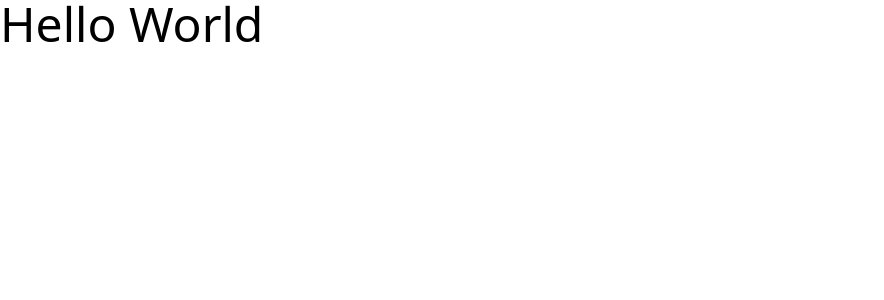
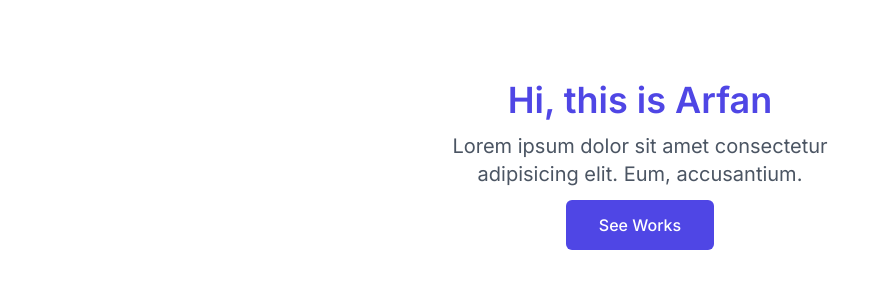
Before and after one commit to cleitonrs/react-tailwind-portfolio, a React (Vite) app: page / in a window 1280 px wide. Shown: the top 300 px of the page, without its empty margins (0-884 px from the left). Built offline with nearby package versions, Linux system fonts and the light colour scheme.

Commit message:
hero section

```diff
--- a/index.html
+++ b/index.html
@@ -4,7 +4,10 @@
     <meta charset="UTF-8" />
     <link rel="icon" type="image/svg+xml" href="/src/favicon.svg" />
     <meta name="viewport" content="width=device-width, initial-scale=1.0" />
-    <title>Vite App</title>
+    <title>Portfolio</title>
+    <link rel="preconnect" href="https://fonts.googleapis.com"  >
+    <link rel="preconnect" href="https://fonts.gstatic.com" crossorigin>
+    <link href="https://fonts.googleapis.com/css2?family=Inter:wght@300;400;500;600&display=swap" rel="stylesheet">
   </head>
   <body>
     <div id="root"></div>
--- a/src/App.jsx
+++ b/src/App.jsx
@@ -1,10 +1,11 @@
 import React from "react"
+import HeroSection from "./components/HeroSection"
 
 function App() {
 
   return (
-    <div className="App">
-      <h1 className="text-5xl ">Hello World</h1>
+    <div className='font-inter'>
+      <HeroSection />
     </div>
   )
 }
--- /dev/null
+++ b/src/components/HeroSection.jsx
@@ -0,0 +1,15 @@
+import React from 'react'
+
+const HeroSection = () => {
+  return (
+    <div className='flex justify-center items-center flex-col py-20'>
+      <div className='text-center'>
+        <h1 className='text-2xl md:text-4xl mb-1 md:mb-3 text-indigo-600 font-semibold'>Hi, this is Arfan</h1>
+        <p className='text-md md:text-xl max-w-md mb-3 text-gray-600'>Lorem ipsum dolor sit amet consectetur adipisicing elit. Eum, accusantium.</p>
+        <a href="#" className='inline-block px-8 py-3 border border-transparent text-base font-medium rounded-md text-white bg-indigo-600 hover:bg-indigo-700 md:text-md'>See Works</a>
+      </div>
+    </div>
+  )
+}
+
+export default HeroSection
--- a/tailwind.config.js
+++ b/tailwind.config.js
@@ -3,7 +3,11 @@ module.exports = {
   content: ["./src/**/*.{jsx,js}"],
   darkMode: "class",
   theme: {
-    extend: {},
+    extend: {
+      fontFamily: {
+        inter: ['inter', 'serif']
+      }
+    },
   },
   plugins: [],
 }
```
